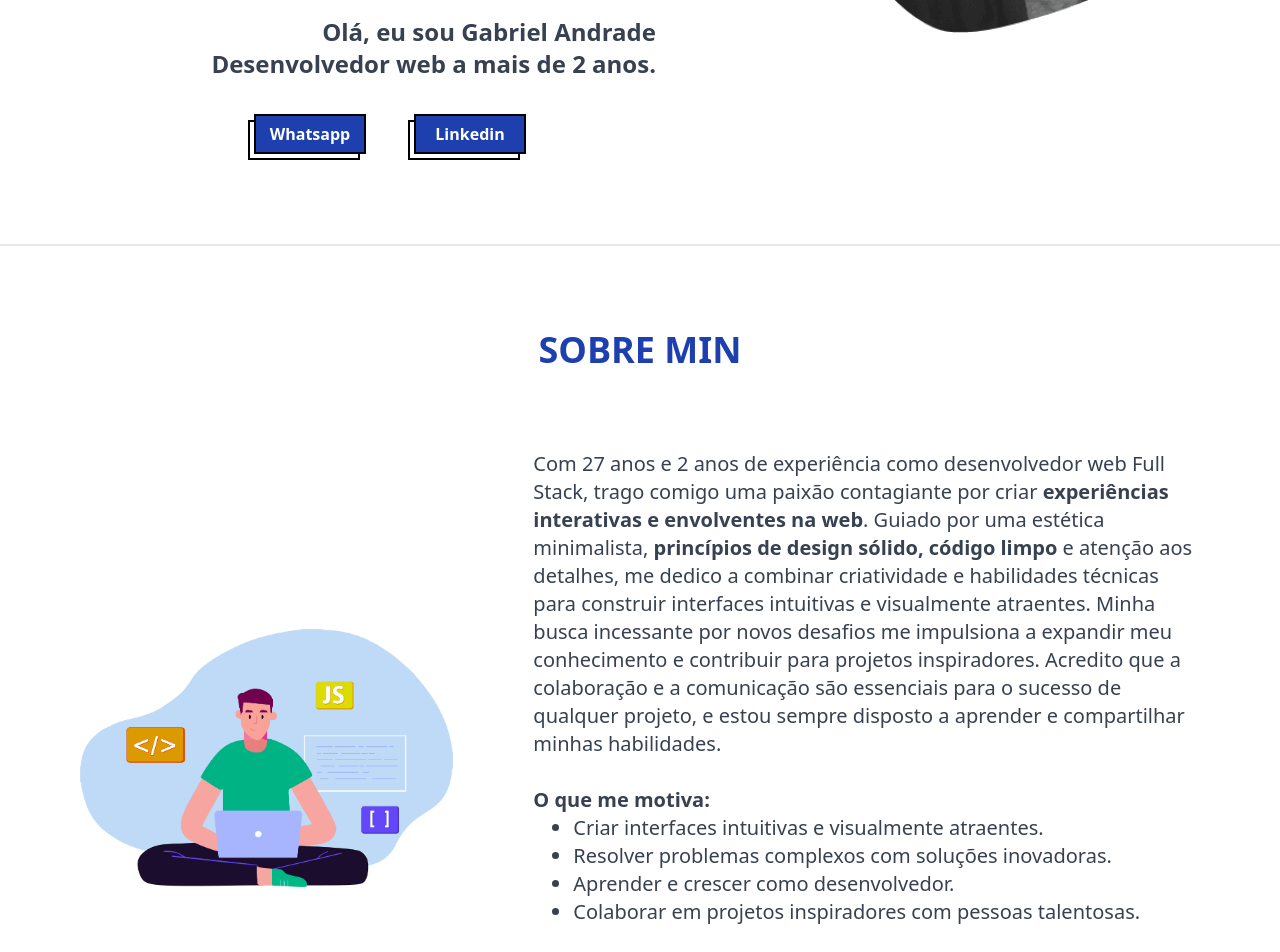
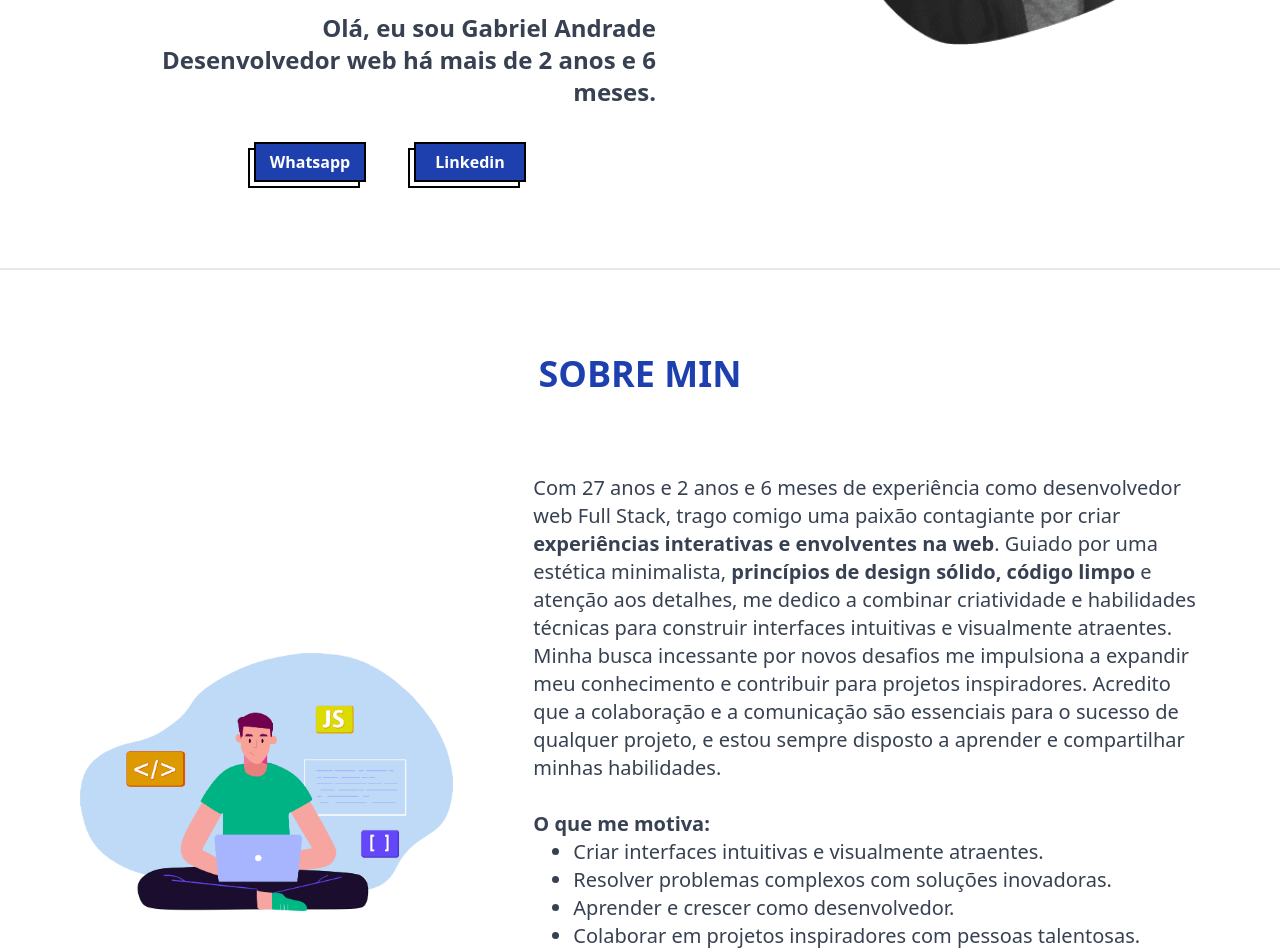
Before and after one commit to MendoncaGabriel/Portfolio, a React (Create React App) app: page / in a window 1280 px wide. Shown: the part 620-1572 px from the top of the page. Built offline with nearby package versions, Linux system fonts and the light colour scheme.

Commit message:
add new UPDATE

```diff
--- a/src/components/Apresentacao.jsx
+++ b/src/components/Apresentacao.jsx
@@ -1,60 +1,70 @@
-import MinhaFoto from '../images/eu.png'
+import React from 'react';
+import MinhaFoto from '../images/eu.png';
+
+//19 de novembro de 2021 - comecei a estudat python no curso em video e nunca mais parei de estudar programação
 
 export default function Apresentacao() {
+    const calculateExperience = (startDate) => {
+        const start = new Date(startDate);
+        const now = new Date();
+
+        let years = now.getFullYear() - start.getFullYear();
+        let months = now.getMonth() - start.getMonth();
+
+        if (months < 0) {
+            years--;
+            months += 12;
+        }
+
+        return { years, months };
+    }
+
+    const experience = calculateExperience('2021-11-09');
+
     return (
-
-        <div class="md:flex items-center justify-around w-full  bg-white  lg:py-20 py-10 min-h-screen" id='apresentacao'>
-            <div class="container md:w-1/2">
-
+        <div className="md:flex items-center justify-around w-full bg-white lg:py-20 py-10 min-h-screen" id='apresentacao'>
+            <div className="container md:w-1/2">
                 <div className='text-blue-800 m-auto ml-5'>
-
-                    <h1 class="impact font-black md:text-8xl  text-4xl ">
-                        Deselvolvedor web
+                    <h1 className="impact font-black md:text-8xl text-4xl">
+                        Desenvolvedor web
                     </h1>
-
-                    <h1 class="impact font-black md:text-9xl  text-5xl ">
+                    <h1 className="impact font-black md:text-9xl text-5xl">
                         FULL STACK
                     </h1>
-
-                    <p class="text-right lg:text-2xl text-lg font-semibold pr-12 text-gray-700 lg:my-10 my-5">
+                    <p className="text-right lg:text-2xl text-lg font-semibold pr-12 text-gray-700 lg:my-10 my-5">
                         Olá, eu sou Gabriel Andrade <br />
-                        Desenvolvedor web a mais de 2 anos.
+                        Desenvolvedor web há mais de {experience.years} anos e {experience.months} meses.
                     </p>
-
                 </div>
-
-                <div class="mt-10 md:w-1/2 m-auto flex justify-around">
-                    <div class="border-black border-2 relative w-28 h-10 scale duration-200 hover:scale-110">
+                <div className="mt-10 md:w-1/2 m-auto flex justify-around">
+                    <div className="border-black border-2 relative w-28 h-10 scale duration-200 hover:scale-110">
                         <a
                             href="https://api.whatsapp.com/send/?phone=5592995238016&text&type=phone_number&app_absent=0"
                             target="_blank"
-                            class="flex items-center justify-center bg-blue-800 font-semibold   border-black border-2 text-white w-28 h-10 absolute -top-2 -right-2 "
+                            className="flex items-center justify-center bg-blue-800 font-semibold border-black border-2 text-white w-28 h-10 absolute -top-2 -right-2"
                         >Whatsapp</a>
                     </div>
-
-                    <div class="border-black border-2 relative w-28 h-10 scale duration-200 hover:scale-110">
+                    <div className="border-black border-2 relative w-28 h-10 scale duration-200 hover:scale-110">
                         <a
                             href="http://www.linkedin.com/in/mendonçagabriel"
                             target="_blank"
-                            class="flex items-center justify-center bg-blue-800 font-semibold   border-black border-2 text-white w-28 h-10 absolute -top-2 -right-2 "
+                            className="flex items-center justify-center bg-blue-800 font-semibold border-black border-2 text-white w-28 h-10 absolute -top-2 -right-2"
                         >Linkedin</a>
                     </div>
                 </div>
             </div>
-
-            {/* <!-- FOTO MOBILE --> */}
+            {/* FOTO MOBILE */}
             <img
                 src={MinhaFoto}
-                alt=" minha foto de perfil"
-                class="md:hidden fperfil h-auto w-auto md:static m-auto mt-5"
+                alt="minha foto de perfil"
+                className="md:hidden fperfil h-auto w-auto md:static m-auto mt-5"
             />
-
-            {/* <!-- FOTO PC --> */}
+            {/* FOTO PC */}
             <img
                 src={MinhaFoto}
-                alt=" minha foto de perfil"
-                class="fperfil hidden md:flex h-auto md:w-auto w-60 lg:w-96  md:static md:right-auto md:bottom-auto absolute bottom-0 right-5"
+                alt="minha foto de perfil"
+                className="fperfil hidden md:flex h-auto md:w-auto w-60 lg:w-96 md:static md:right-auto md:bottom-auto absolute bottom-0 right-5"
             />
         </div>
-    )
+    );
 }
--- a/src/components/SobreMin.jsx
+++ b/src/components/SobreMin.jsx
@@ -1,52 +1,65 @@
-import { useState, useEffect } from "react"
-import VetorIlustrativos from '../images/programador-e-processo-de-codificacao-e-conceito-de-programacao-vetor_272930-2.png'
+import { useState, useEffect } from "react";
+import VetorIlustrativos from '../images/programador-e-processo-de-codificacao-e-conceito-de-programacao-vetor_272930-2.png';
 import Titulo from "./Titulo";
 
-export default function SobreMin(){
-    const [idade, setIdade] = useState(0)
-    const [experiencia, setExperiencia] = useState(0)
+export default function SobreMin() {
+    const [idade, setIdade] = useState(0);
+    const [experiencia, setExperiencia] = useState({ years: 0, months: 0 });
 
     useEffect(() => {
-        setIdade(new Date().getFullYear() - 1997);
-        setExperiencia(new Date().getFullYear() - 2022);
+        const birthYear = 1997;
+        const startYear = 2021;
+        const currentYear = new Date().getFullYear();
+
+        setIdade(currentYear - birthYear);
+        setExperiencia(calculateExperience('2021-11-09'));
     }, []);
 
+    const calculateExperience = (startDate) => {
+        const start = new Date(startDate);
+        const now = new Date();
 
-    return(
+        let years = now.getFullYear() - start.getFullYear();
+        let months = now.getMonth() - start.getMonth();
+
+        if (months < 0) {
+            years--;
+            months += 12;
+        }
+
+        return { years, months };
+    }
+
+    return (
         <>
-            <section class=" p-5 md:p-20 md:pt-5  text-gray-700 min-h-screen flex justify-center items-center" id="sobre" >
-                <div class=" mt-16">
-
+            <section className="p-5 md:p-20 md:pt-5 text-gray-700 min-h-screen flex justify-center items-center" id="sobre">
+                <div className="mt-16">
                     <Titulo text="SOBRE MIN" />
-
-                    <div class="md:flex items-center justify-around md:space-x-20 mt-10">
+                    <div className="md:flex items-center justify-around md:space-x-20 mt-10">
                         <img
-                            class=" md:w-1/3 mb-5 md:mb-0"
+                            className="md:w-1/3 mb-5 md:mb-0"
                             src={VetorIlustrativos}
                             alt="imagem ilustrativa programador e processo de codificacao e conceito de programacao vetor"
                         />
-
-                        <div class="md:text-xl   " >
-                            <p >
-                                Com {idade} anos e {experiencia}  anos de experiência como desenvolvedor web Full Stack, trago comigo uma paixão contagiante por criar <b>experiências interativas e envolventes na web</b>. Guiado por uma estética minimalista, <b>princípios de design sólido, código limpo</b> e atenção aos detalhes, me dedico a combinar criatividade e habilidades técnicas para construir interfaces intuitivas e visualmente atraentes.
+                        <div className="md:text-xl">
+                            <p>
+                                Com {idade} anos e {experiencia.years} anos e {experiencia.months} meses de experiência como desenvolvedor web Full Stack, trago comigo uma paixão contagiante por criar <b>experiências interativas e envolventes na web</b>. Guiado por uma estética minimalista, <b>princípios de design sólido, código limpo</b> e atenção aos detalhes, me dedico a combinar criatividade e habilidades técnicas para construir interfaces intuitivas e visualmente atraentes.
                                 Minha busca incessante por novos desafios me impulsiona a expandir meu conhecimento e contribuir para projetos inspiradores. Acredito que a colaboração e a comunicação são essenciais para o sucesso de qualquer projeto, e estou sempre disposto a aprender e compartilhar minhas habilidades.
                             </p>
                             <br />
                             <h2><b>O que me motiva:</b></h2>
-
-                            <ul class="pl-10">
-                                <li class="list-disc">Criar interfaces intuitivas e visualmente atraentes.</li>
-                                <li class="list-disc">Resolver problemas complexos com soluções inovadoras.</li>
-                                <li class="list-disc">Aprender e crescer como desenvolvedor.</li>
-                                <li class="list-disc">Colaborar em projetos inspiradores com pessoas talentosas.</li>
-                            </ul><br />
-
+                            <ul className="pl-10">
+                                <li className="list-disc">Criar interfaces intuitivas e visualmente atraentes.</li>
+                                <li className="list-disc">Resolver problemas complexos com soluções inovadoras.</li>
+                                <li className="list-disc">Aprender e crescer como desenvolvedor.</li>
+                                <li className="list-disc">Colaborar em projetos inspiradores com pessoas talentosas.</li>
+                            </ul>
+                            <br />
                             <b>Estou sempre buscando novos desafios e oportunidades para aplicar minhas habilidades e conhecimentos.</b> Acredito na <b>colaboração como chave para o sucesso,</b> e estou sempre disposto a aprender e compartilhar ideias com outros desenvolvedores.
                         </div>
                     </div>
-
                 </div>
             </section>
         </>
-    )
+    );
 }
```
